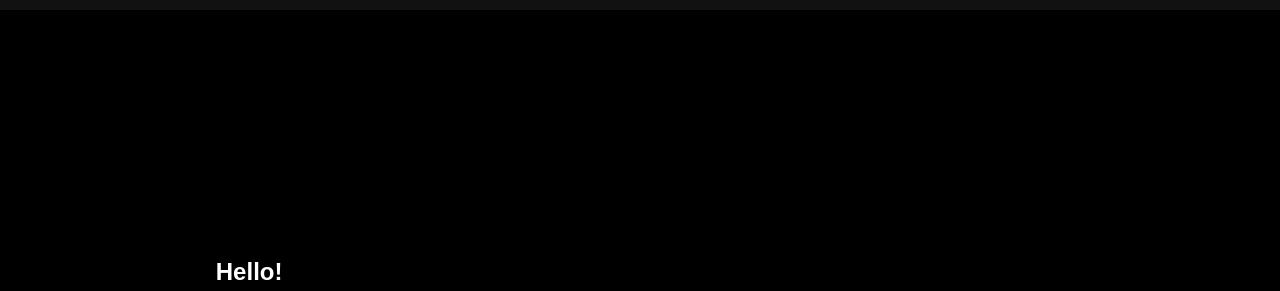
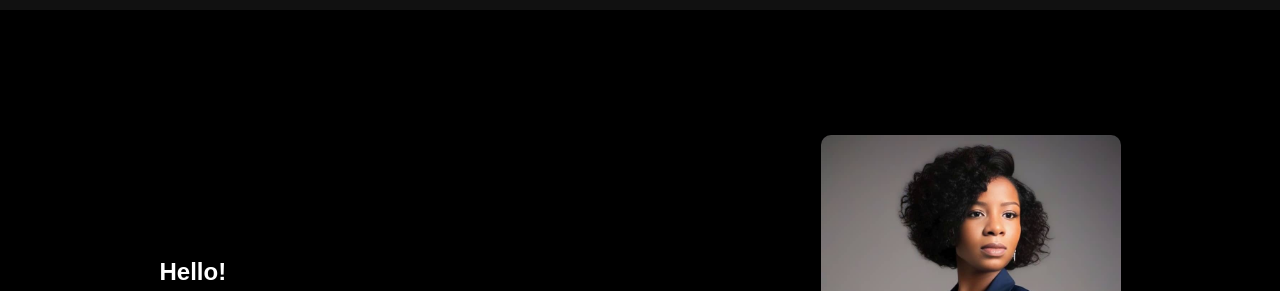
Before and after one commit to AkwaugoAthena/ChizobaMercy, a plain HTML site: page index.html in a window 1280 px wide. Shown: the part 68-359 px from the top of the page. Drawn offline with Linux system fonts and the light colour scheme; files whose address does not match are found by name.

Commit message:
Update index.html

```diff
--- a/index.html
+++ b/index.html
@@ -144,7 +144,7 @@ text-align: center;}
 			</div>
 		</div>
 		<div class="home-image">
-			<img src="Personal/chizobaAI.jpg" alt="Chizoba">
+			<img src="chizobaAI.jpg" alt="Chizoba">
 		</div>
 	</section>
 
```
